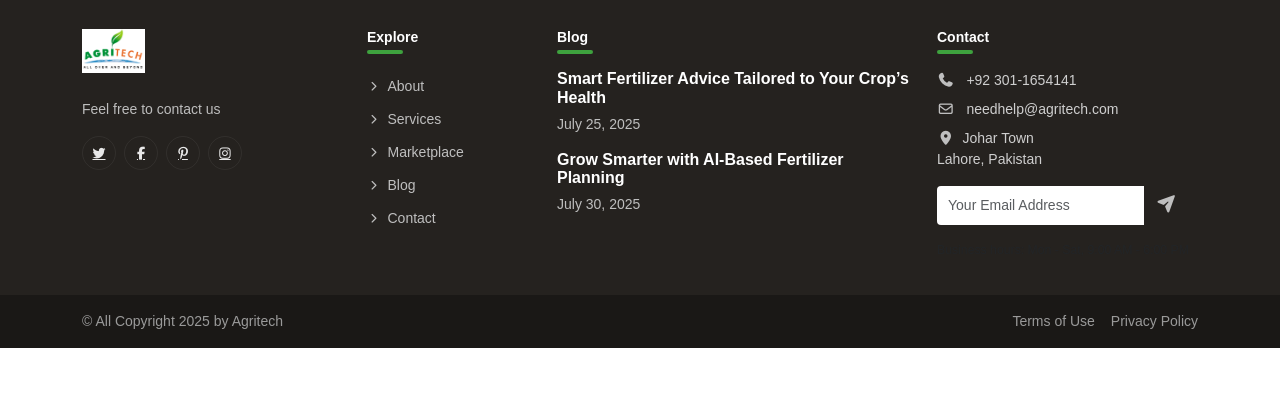
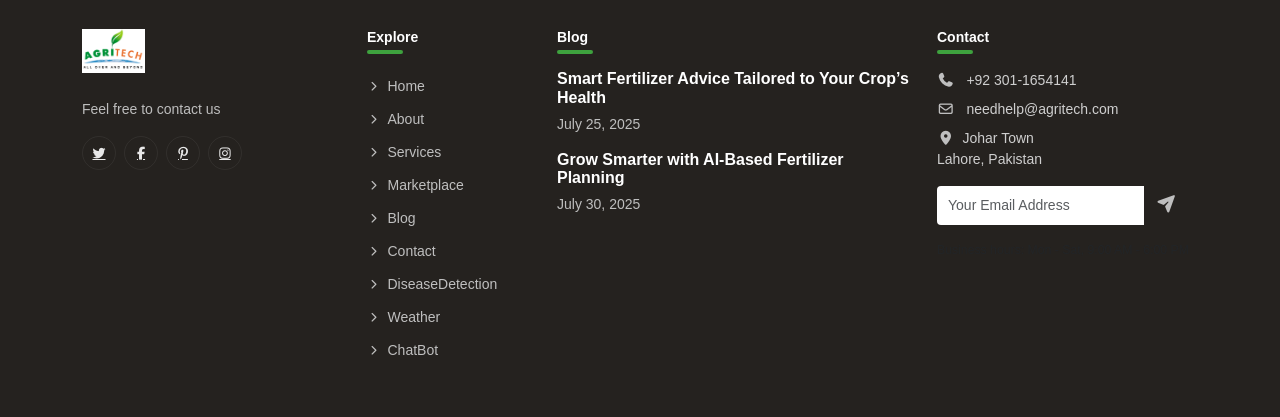
Before and after one commit to MZeeshanNawaz/FYP_AgriTech, a React (Vite) app in the folder FrontEnd/: page /chatbot in a window 1280 px wide. Shown: the part 943-1360 px from the top of the page. Before the commit the page ends 1291 px from the top, so only its background shows below. Built offline with nearby package versions, Linux system fonts and the light colour scheme; no server answers.

Commit message:
Improve UI

```diff
--- a/FrontEnd/src/components/Footer.tsx
+++ b/FrontEnd/src/components/Footer.tsx
@@ -1,4 +1,5 @@
 import React from "react";
+import { Link } from "react-router-dom";
 import { FooterProps } from "../types";
 
 const Footer: React.FC<FooterProps> = ({ subscribeEmail, setSubscribeEmail, handleSubscribe }) => {
@@ -21,11 +22,15 @@ const Footer: React.FC<FooterProps> = ({ subscribeEmail, setSubscribeEmail, hand
             <div className="col-lg-2">
               <h6 className="footer-heading">Explore</h6>
               <ul className="list-unstyled footer-links small">
-                <li><a href="#"><i className="fa-solid fa-chevron-right me-2 fa-xs"></i>About</a></li>
-                <li><a href="#"><i className="fa-solid fa-chevron-right me-2 fa-xs"></i>Services</a></li>
-                <li><a href="#"><i className="fa-solid fa-chevron-right me-2 fa-xs"></i>Marketplace</a></li>
-                <li><a href="#"><i className="fa-solid fa-chevron-right me-2 fa-xs"></i>Blog</a></li>
-                <li><a href="#"><i className="fa-solid fa-chevron-right me-2 fa-xs"></i>Contact</a></li>
+                <li><Link to="/"><i className="fa-solid fa-chevron-right me-2 fa-xs"></i>Home</Link></li>
+                <li><Link to="/about"><i className="fa-solid fa-chevron-right me-2 fa-xs"></i>About</Link></li>
+                <li><Link to="/services"><i className="fa-solid fa-chevron-right me-2 fa-xs"></i>Services</Link></li>
+                <li><Link to="/marketplace"><i className="fa-solid fa-chevron-right me-2 fa-xs"></i>Marketplace</Link></li>
+                <li><Link to="/blog"><i className="fa-solid fa-chevron-right me-2 fa-xs"></i>Blog</Link></li>
+                <li><Link to="/contact"><i className="fa-solid fa-chevron-right me-2 fa-xs"></i>Contact</Link></li>
+                <li><Link to="/detect"><i className="fa-solid fa-chevron-right me-2 fa-xs"></i>DiseaseDetection</Link></li>
+                <li><Link to="/weather"><i className="fa-solid fa-chevron-right me-2 fa-xs"></i>Weather</Link></li>
+                <li><Link to="/chatbot"><i className="fa-solid fa-chevron-right me-2 fa-xs"></i>ChatBot</Link></li>
               </ul>
             </div>
 
```
